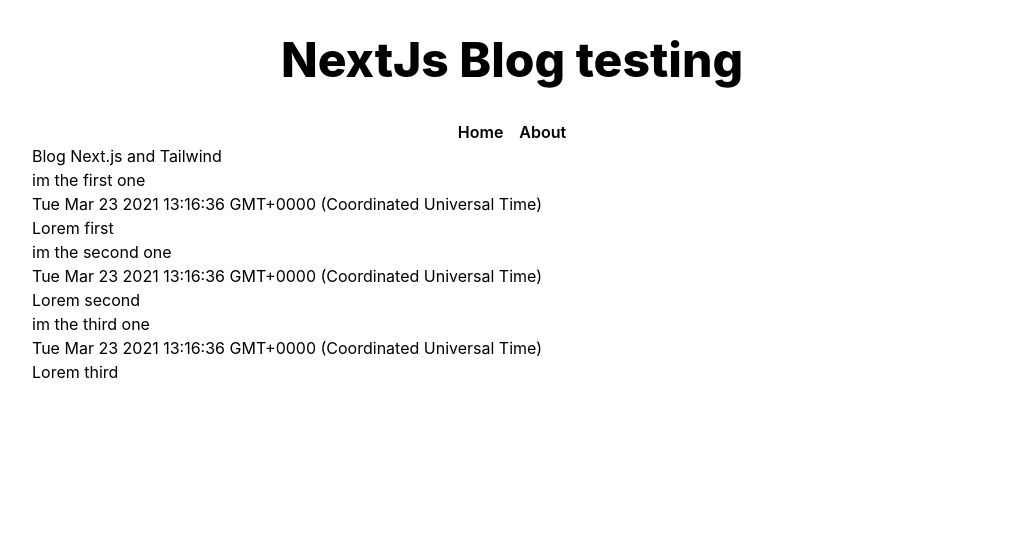
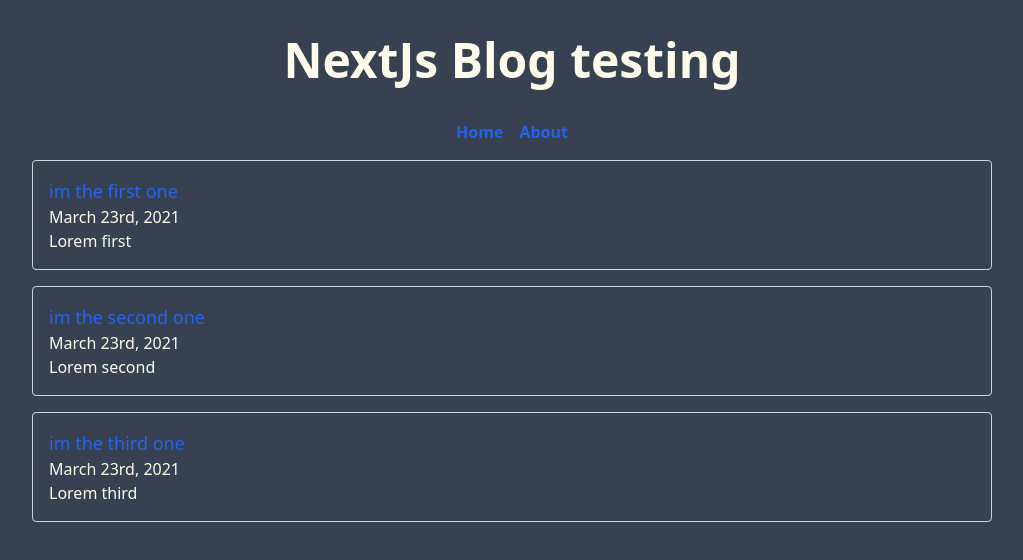
Before and after one commit to tiuscia/blog-nextjs, a Next.js app: page / in a window 1280 px wide. Shown: the top 560 px of the page, without its empty margins (128-1151 px from the left). Built offline with nearby package versions, Linux system fonts and the light colour scheme.

Commit message:
added more code

```diff
--- a/lib/data.js
+++ b/lib/data.js
@@ -2,19 +2,19 @@
   {
     headline: "im the first one",
     slug: "first",
-    date: new Date().toString(),
+    date: new Date().toISOString(),
     body: "Lorem first",
   },
   {
     headline: "im the second one",
     slug: "second",
-    date: new Date().toString(),
+    date: new Date().toISOString(),
     body: "Lorem second",
   },
   {
     headline: "im the third one",
     slug: "third",
-    date: new Date().toString(),
+    date: new Date().toISOString(),
     body: "Lorem third",
   },
 ];
--- a/package.json
+++ b/package.json
@@ -9,6 +9,7 @@
   },
   "dependencies": {
     "autoprefixer": "^10.2.5",
+    "date-fns": "^2.19.0",
     "next": "10.0.9",
     "postcss": "^8.2.8",
     "react": "17.0.1",
--- a/pages/_app.js
+++ b/pages/_app.js
@@ -2,6 +2,8 @@
 import Link from "next/link";
 
 function MyApp({ Component, pageProps }) {
+  console.log("_app component>>>>>", Component);
+  console.log("_app pageProps>>>>>>", pageProps);
   return (
     <div className="mx-auto w-9/12">
       <header>
--- a/pages/blog/[slug].js
+++ b/pages/blog/[slug].js
@@ -1,4 +1,5 @@
 import Head from "next/head";
+import { format, parseISO } from "date-fns";
 import { blogPosts } from "../../lib/data";
 
 export default function BlogPage({ headline, date, body }) {
@@ -10,7 +11,10 @@
       </Head>
 
       <main>
-        <h1>{headline} </h1>
+        <h1 className="text-2xl font-semibold capitalize">{headline}</h1>
+        <div className="font-light text-grey-200 text-xs mb-9">
+          {format(parseISO(date), "MMMM do, uuu")}
+        </div>
         <div>{body}</div>
       </main>
     </div>
@@ -18,7 +22,7 @@
 }
 
 export async function getStaticProps(context) {
-  console.log("context", context);
+  console.log("slug.js context", context);
   const { params } = context;
 
   return {
--- a/pages/index.js
+++ b/pages/index.js
@@ -1,31 +1,35 @@
 import Head from "next/head";
 import Link from "next/link";
+import { format, parseISO } from "date-fns";
 import { blogPosts } from "../lib/data.js";
 
 export default function Home() {
   return (
     <div>
       <Head>
-        <title> Create Next App </title>
+        <title> Blog Page Title </title>
         <link rel="icon" href="/favicon.ico" />
       </Head>
-      <main>
-        <h1>Blog Next.js and Tailwind </h1>
-      </main>
 
       <div>
         {blogPosts.map((item) => (
-          <div key={item.headline}>
-            <div>
-              <Link href={`blog/${item.slug}`}>
-                <a>{item.headline}</a>
-              </Link>
-            </div>
-            <div>{item.date.toString()}</div>
-            <div>{item.body}</div>
-          </div>
+          <ListBlogItem key={item.slug} {...item} />
         ))}
       </div>
     </div>
   );
 }
+
+function ListBlogItem({ slug, headline, body, date }) {
+  return (
+    <div className="border rounded border-gray-300 my-4 p-4 hover:border-gray-500 transition duration-175 ease-in">
+      <div>
+        <Link href={`blog/${slug}`}>
+          <a className="text-lg">{headline}</a>
+        </Link>
+      </div>
+      <div>{format(parseISO(date), "MMMM do, uuu")}</div>
+      <div>{body}</div>
+    </div>
+  );
+}
--- a/styles/globals.css
+++ b/styles/globals.css
@@ -2,19 +2,12 @@
 @tailwind components;
 @tailwind utilities;
 
-html,
-body {
-  padding: 0;
-  margin: 0;
-  font-family: -apple-system, BlinkMacSystemFont, Segoe UI, Roboto, Oxygen,
-    Ubuntu, Cantarell, Fira Sans, Droid Sans, Helvetica Neue, sans-serif;
+@layer base {
+  body {
+    @apply bg-gray-700 text-yellow-50;
+  }
+
+  a {
+    @apply text-blue-600 hover:text-purple-600;
+  }
 }
-
-a {
-  color: inherit;
-  text-decoration: none;
-}
-
-* {
-  box-sizing: border-box;
-}
```
Also changed, not shown: 1 other file (tests, documents, lock files or other folders).
